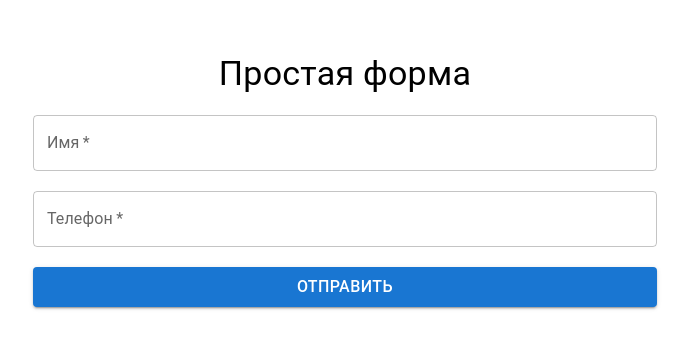
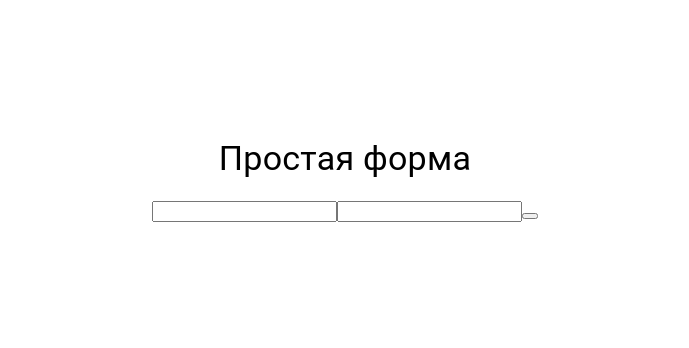
Before and after one commit to lvnnew/next-app-form, a Next.js app: page / in a window 1280 px wide. Shown: the part 220-568 px from the top of the page, without its empty margins (295-984 px from the left). Built offline with nearby package versions, Linux system fonts and the light colour scheme.

Commit message:
added reqct useForm hook, axios

```diff
--- a/components/Form.tsx
+++ b/components/Form.tsx
@@ -1,41 +1,43 @@
-import React, { FC } from "react";
+import React from "react";
+import { Path, useForm, UseFormRegister, SubmitHandler } from "react-hook-form";
+import ym from "react-yandex-metrika";
 import { Box, Button, TextField, Typography } from "@mui/material";
-import ym from "react-yandex-metrika";
+import axios from "axios";
+import { request } from "http";
+import { CropLandscapeOutlined } from "@mui/icons-material";
+interface IFormInput {
+  name: string;
+  phone: string;
+}
 
 const Form = () => {
-  const handleSubmit = async (event: any) => {
-    event.preventDefault();
+  const { register, handleSubmit } = useForm<IFormInput>();
 
-    const data = {
-      name: event.target.name.value,
-      phone: event.target.phone.value,
-    };
+  const onSubmit: SubmitHandler<IFormInput> = (data) => {
+    console.log(data);
 
-    const JSONdata = JSON.stringify(data);
-    const endpoint = "/api/form";
-
-    const options = {
-      method: "POST",
-      headers: {
-        "Content-Type": "application/json",
-      },
-      body: JSONdata,
-    };
-    const response = await fetch(endpoint, options);
-
-    const result = await response.json();
-    alert(result.data);
+    axios
+      .post("/api/form", data)
+      .then((response) => {
+        console.log("Status: ", response.status);
+        console.log("Data: ", response.data);
+      })
+      .catch((error) => {
+        console.error("Something went wrong!", error);
+      });
   };
 
   return (
     <Box
       sx={{
-        flexGrow: 1,
         padding: "30px",
         maxWidth: "700px",
         margin: "30px auto",
         background: "#fff",
-        borderRadius: "10px",
+        display: "flex",
+        alignItems: "center",
+        justifyContent: "center",
+        flexDirection: "column",
       }}
     >
       <Typography
@@ -48,45 +50,23 @@ const Form = () => {
       >
         Простая форма
       </Typography>
-      <form action="/api/form" method="post" onSubmit={handleSubmit}>
-        <TextField
-          label="Имя"
-          variant="outlined"
-          fullWidth
+      <form onSubmit={handleSubmit(onSubmit)}>
+        <input {...register("name")} />
+        <input
+          {...register("phone")}
+          onChange={() => {
+            ym("reachGoal", "FirstInput");
+          }}
+        />
+        <button
+          type="submit"
           onClick={() => {
-            ym("hit", "/cart");
-            ym("reachGoal", "whateverGoal", { awesomeParameter: 42 });
+            ym("reachGoal", "FormButton");
+            ym("getClientID", function (clientID: string) {
+              return clientID;
+            });
           }}
-          sx={{
-            marginBottom: "20px !important",
-          }}
-          type="text"
-          id="name"
-          name="name"
-          required
         />
-
-        <TextField
-          label="Телефон"
-          variant="outlined"
-          fullWidth
-          sx={{
-            marginBottom: "20px !important",
-          }}
-          type="text"
-          id="phone"
-          name="phone"
-          required
-        />
-
-        <Button
-          variant="contained"
-          type="submit"
-          color="primary"
-          sx={{ width: "100%", fontSize: "16px" }}
-        >
-          Отправить
-        </Button>
       </form>
     </Box>
   );
--- a/package.json
+++ b/package.json
@@ -19,10 +19,13 @@
     "config": "^3.3.7",
     "next": "12.2.5",
     "node-telegram-bot-api": "^0.59.0",
+    "nodemailer": "^6.7.8",
     "react": "18.2.0",
     "react-dom": "18.2.0",
     "react-hook-form": "^7.35.0",
+    "react-toastify": "^9.0.8",
     "react-yandex-metrika": "^2.6.0",
+    "swr": "^1.3.0",
     "vercel": "^28.2.0"
   },
   "devDependencies": {
--- a/tsconfig.json
+++ b/tsconfig.json
@@ -15,6 +15,6 @@
     "jsx": "preserve",
     "incremental": true
   },
-  "include": ["next-env.d.ts", "**/*.ts", "**/*.tsx", "pages/Form.tsx"],
+  "include": ["next-env.d.ts", "**/*.ts", "**/*.tsx", "pages/Form.tsx", "components/Form.jsx"],
   "exclude": ["node_modules"]
 }
```
Also changed, not shown: components/_oldForm.tsx (added, +95 -0 lines), pages/api/form.ts (line endings or trailing spaces), 1 other file (tests, documents, lock files or other folders).
